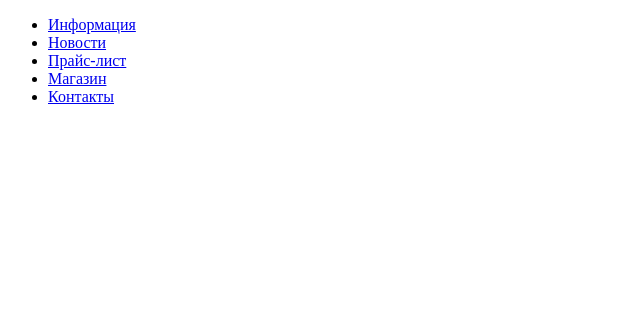
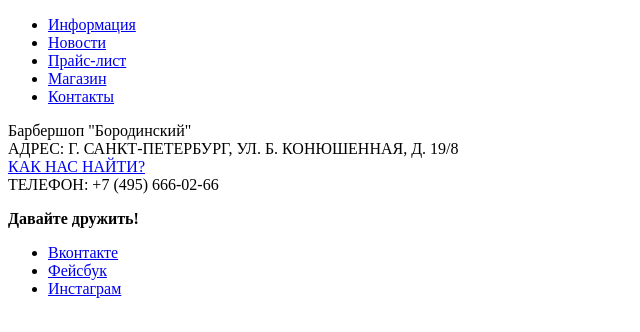
Before and after one commit to univerid/828337-barbershop, a plain HTML site: page shop.html in a window 1280 px wide. Shown: the whole page, without its empty margins (0-640 px from the left). Drawn offline with Linux system fonts and the light colour scheme.

Commit message:
Добавил футер

```diff
--- a/shop.html
+++ b/shop.html
@@ -5,7 +5,7 @@
     <title>Барбершоп "Бородинский" - Средства для ухода</title>
   </head>
   <body>
-    <header>
+    <header class="main-header">
       <nav class="main-navigation">
         <ul class="site-navigation">
           <li><a href="info.html">Информация</a></li>
@@ -21,8 +21,21 @@
 
     </main>
 
-    <footer>
-
+    <footer class="main-footer">
+      <p class="footer-contacts">
+        Барбершоп "Бородинский"<br>
+        АДРЕС: Г. САНКТ-ПЕТЕРБУРГ, УЛ. Б. КОНЮШЕННАЯ, Д. 19/8<br>
+        <a href="map.html">КАК НАС НАЙТИ?</a><br>
+        ТЕЛЕФОН: +7 (495) 666-02-66
+      </p>
+      <div class="footer-social">
+        <b>Давайте дружить!</b>
+        <ul>
+          <li><a class="social-button" href="#">Вконтакте</a></li>
+          <li><a class="social-button" href="#">Фейсбук</a></li>
+          <li><a class="social-button" href="#">Инстаграм</a></li>
+        </ul>
+      </div>
     </footer
 
 
```
